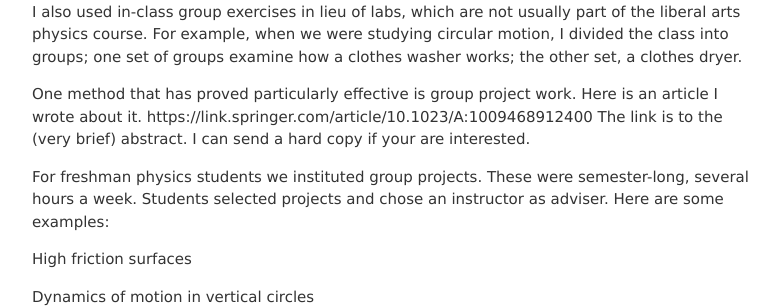
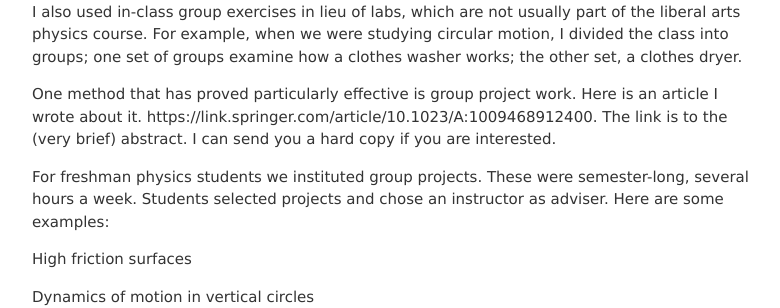
Before and after one commit to jvmallow/jvmallow.github.io, a Jekyll site: the page built from _posts/2025-05-14-Physics.md, in a window 1280 px wide and 900 px high, scrolled down 2523 px. Shown: the part 175-483 px from the top of the window, without its empty margins (248-1028 px from the left). Built offline with Jekyll 4.4.1, drawn with Linux system fonts in a browser that asks for light colours; a script that is not in the unit is left out.

Commit message:
Update 2025-05-14-Physics.md

```diff
--- a/_posts/2025-05-14-Physics.md
+++ b/_posts/2025-05-14-Physics.md
@@ -78,7 +78,7 @@ There are two ostensible difficulties with this method. First is the time consum
 
 I also used in-class group exercises in lieu of labs, which are not usually part of the liberal arts physics course. For example, when we were studying circular motion, I divided the class into groups; one set of groups examine how a clothes washer works; the other set, a clothes dryer.
 
-One method that has proved particularly effective is group project work. Here is an article I wrote about it. https://link.springer.com/article/10.1023/A:1009468912400 The link is to the (very brief) abstract. I can send a hard copy if your are interested.
+One method that has proved particularly effective is group project work. Here is an article I wrote about it. https://link.springer.com/article/10.1023/A:1009468912400. The link is to the (very brief) abstract. I can send you a hard copy if you are interested.
 
 For freshman physics students we instituted group projects. These were semester-long, several hours a week. Students selected projects and chose an instructor as adviser. Here are some examples:
 
```
